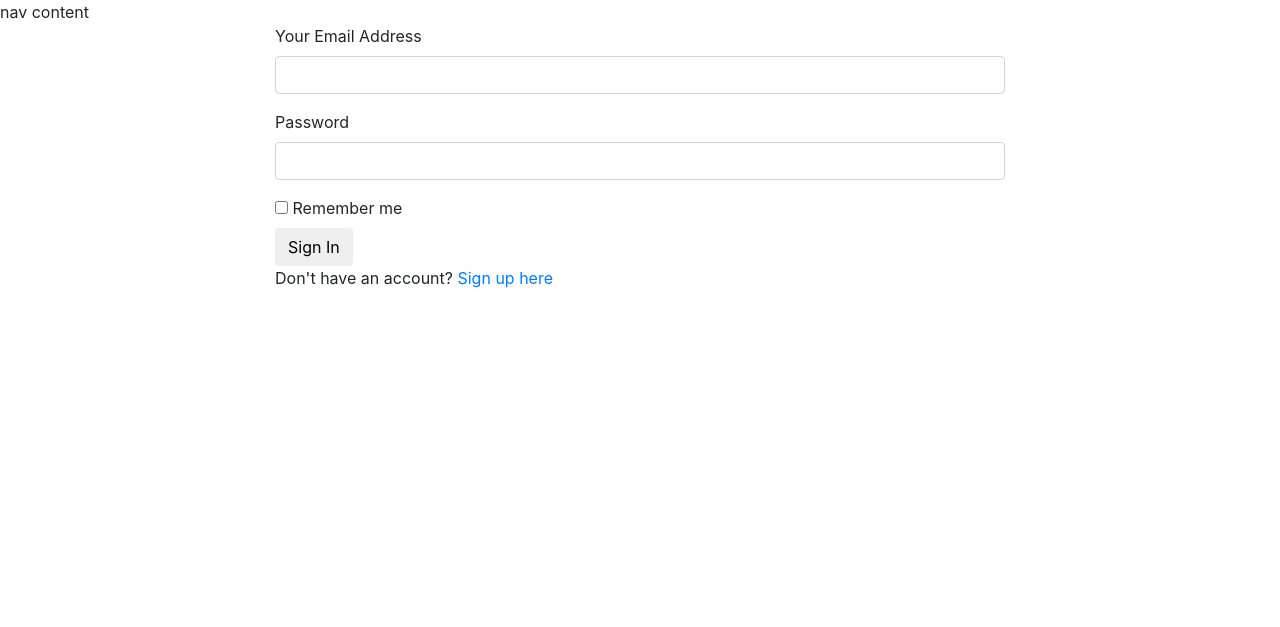
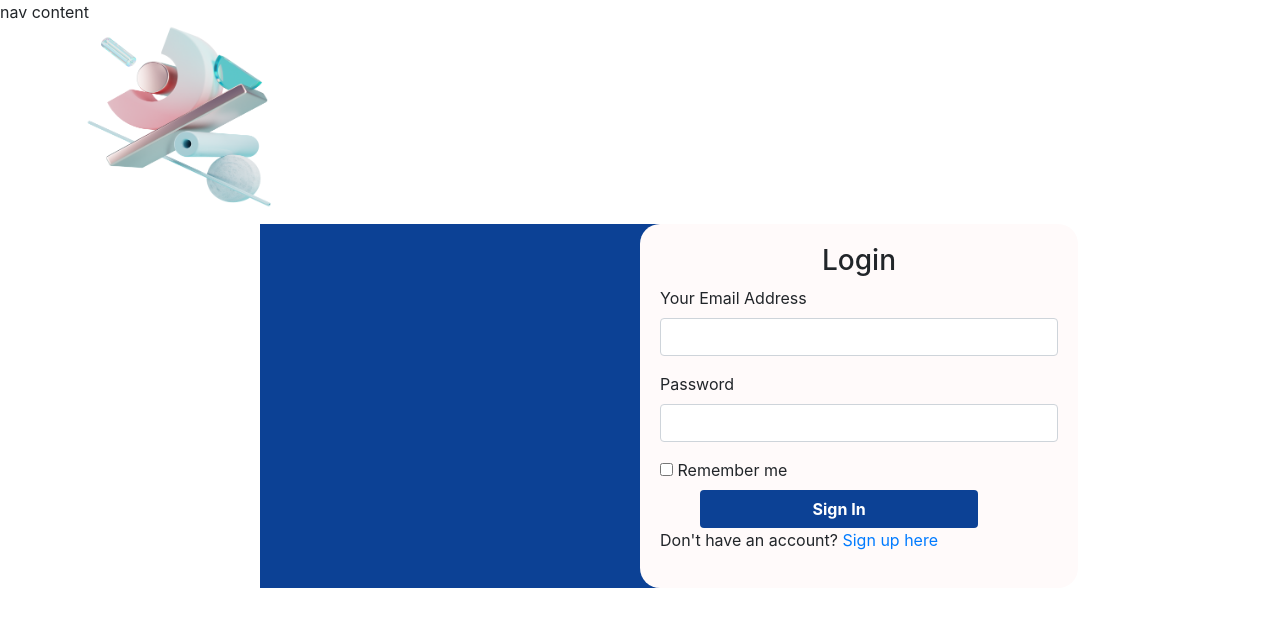
Before and after one commit to lcmongwe/SocialNet, a Flask app: page /authenticate/login in a window 1280 px wide. Shown: the top 627 px of the page. Run offline with Flask 2, Linux system fonts and the light colour scheme; some libraries are stand-ins or nearby versions.

Commit message:
register and login form background color changed

```diff
--- a/app/auth/forms.py
+++ b/app/auth/forms.py
@@ -13,7 +13,7 @@ class RegistrationForm(FlaskForm):
     password = PasswordField('Password',validators = [InputRequired(),
     EqualTo('password_confirm',message = 'Passwords must match')])
     password_confirm = PasswordField('Confirm Passwords',validators = [InputRequired()])
-    submit = SubmitField('Sign Up')
+    submit = SubmitField('Create Account' ,id="submit")
 
     def validate_email(self,data_field):
             if User.query.filter_by(email =data_field.data).first():
--- a/app/static/css/style.css
+++ b/app/static/css/style.css
@@ -1,10 +1,23 @@
 .div1{
     width: 100%;
-    background-color: blue;
+    background-color: #0C4195;
 }
 .div2{
     width: 60%;
-    background-color:white;
-    border-radius: 10px;
-    margin-right: 10px;
+    background-color:#FFFAFA;
+    border-radius: 20px;
+    margin-left: 50%;
+    padding:20px;
 }
+.image{
+    height: 200px;
+    width:200px
+}
+
+#submit{
+    background-color: #0C4195;
+    color: white;
+    font-weight: bolder;
+    width: 70%;
+    margin-left: 10%;
+}
--- a/app/templates/auth/login.html
+++ b/app/templates/auth/login.html
@@ -4,25 +4,31 @@
 {% block styles%}
 
 
-<link rel="stylesheet" href="{{url_for('static',filename='style.css')}}">
+<link rel="stylesheet" href="{{url_for('static',filename='css/style.css')}}">
 
 {% endblock %}
 
 
 {% block content %}
+
+
 <div class="login">
-<div class="container">
 
+  <div class="container">
+    <img src="/app/static/images/Abstraction.png" alt="image" class="image">
     <div class="row">
-      <div class= "col-md-2">
-         </div>
-      <div class="col-md-8 logform">
+      <div class="col-md-2"></div>
+      <div class="col-md-8 div1">
 
-      {{wtf.quick_form(login_form)}}
-      <p> Don't have an account? <a href="{{url_for('auth.register')}}">Sign up here</a></p>
-     </div>
-     <div clas="col-md-2"> </div>
+        <div class="div2">
+          <h3 align="center">Login</h3>
+          {{wtf.quick_form(login_form)}}
+          <p> Don't have an account? <a href="{{url_for('view.register')}}">Sign up here</a></p>
+        </div>
+
+      </div>
+      <div class="col-md-2"></div>
     </div>
-</div>
+  </div>
 </div>
 {% endblock%}
```
Also changed, not shown: app/templates/auth/register.html (+5 -2 lines).
